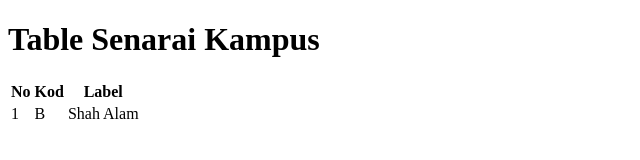
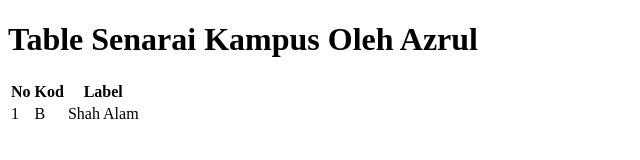
Before and after one commit to intelli7/gittraining, a plain HTML site: page azrul.html in a window 1280 px wide. Shown: the whole page, without its empty margins (0-640 px from the left). Drawn offline with Linux system fonts and the light colour scheme.

Commit message:
azrul commit 1st

```diff
--- a/azrul.html
+++ b/azrul.html
@@ -8,7 +8,7 @@
 </head>
 <body>
   <div>
-    <h1>Table Senarai Kampus</h1>
+    <h1>Table Senarai Kampus Oleh Azrul</h1>
   </div>
   <div>
     <table class="table">
```
